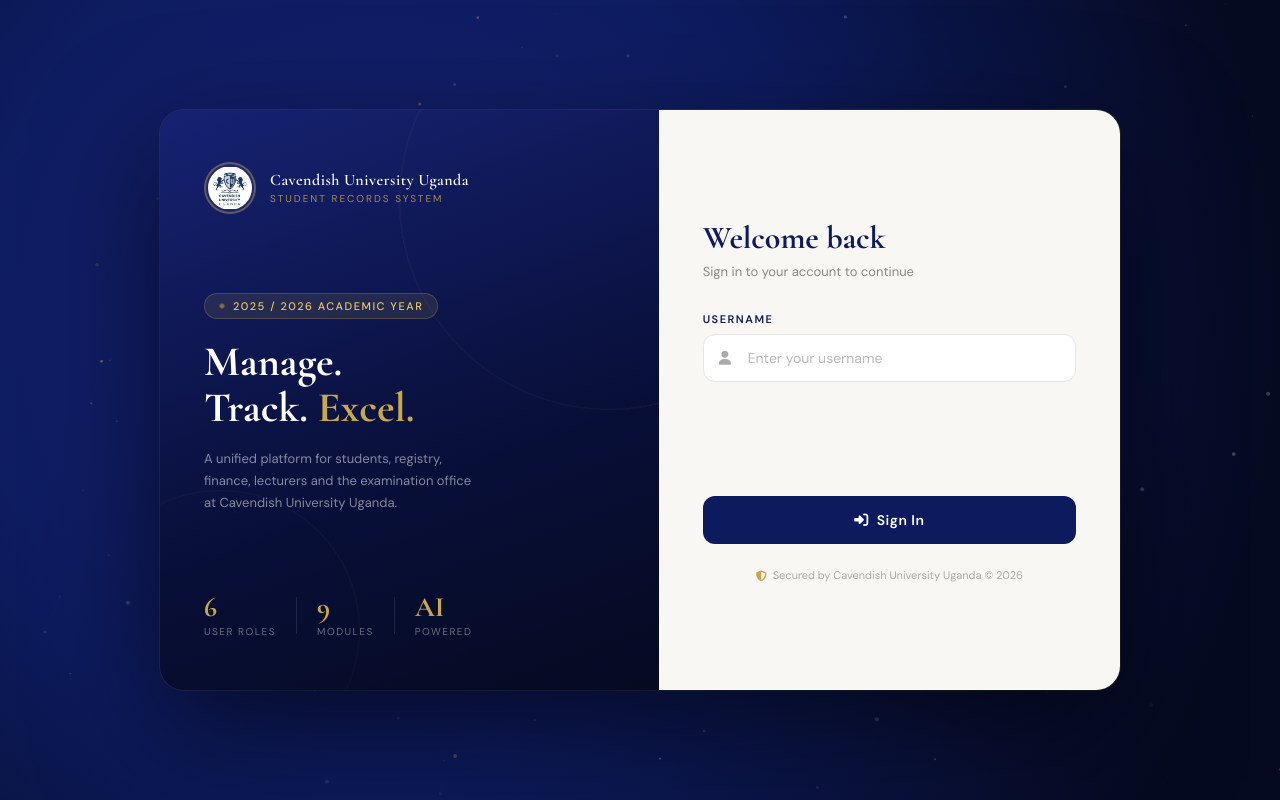
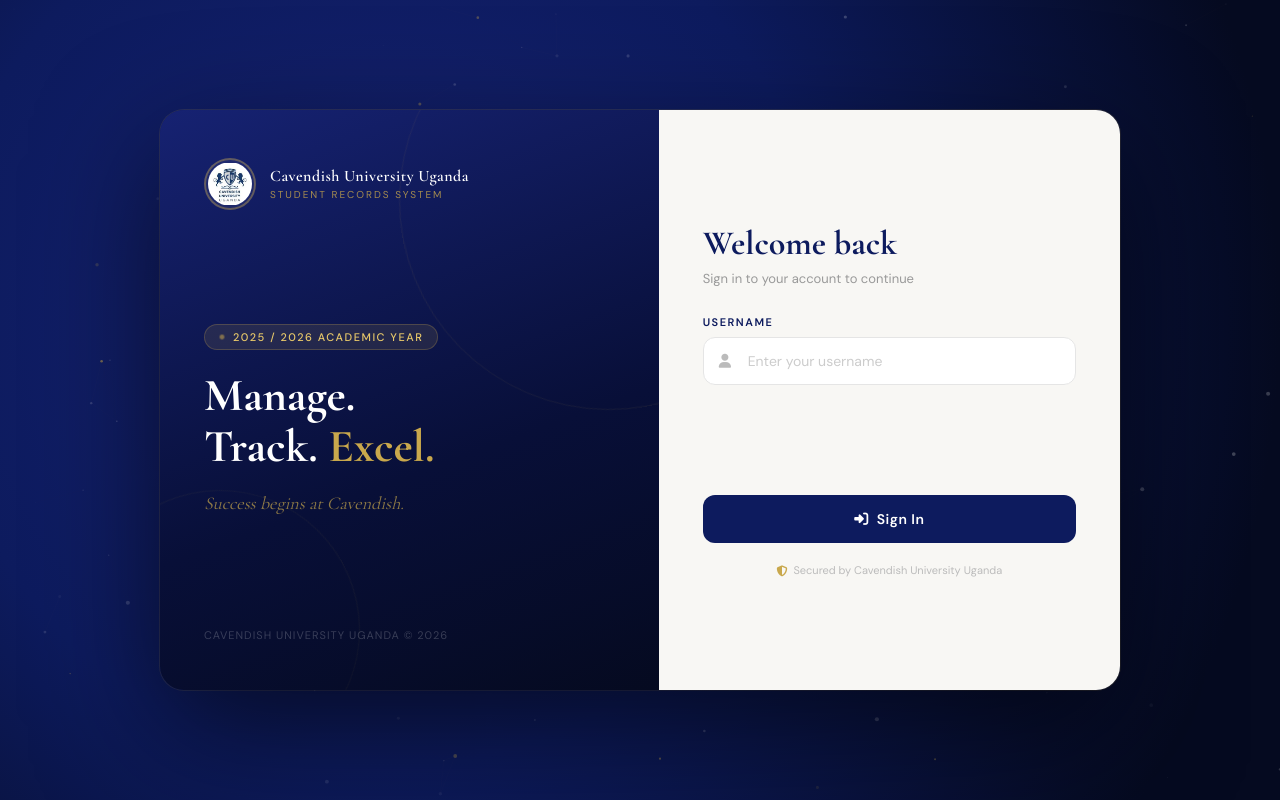
Before and after one commit to solexb166/university-sms-backend, a Django app: page / in a window 1280 px wide. Run offline with Django 5.2, Linux system fonts and the light colour scheme.

Commit message:
Refactor CSS styles and HTML structure in login page

```diff
--- a/templates/login.html
+++ b/templates/login.html
@@ -8,490 +8,155 @@
   <link rel="stylesheet" href="https://cdnjs.cloudflare.com/ajax/libs/font-awesome/6.4.0/css/all.min.css">
   <style>
     @import url('https://fonts.googleapis.com/css2?family=Cormorant+Garamond:wght@300;400;600;700&family=DM+Sans:wght@300;400;500;600&display=swap');
-
     *, *::before, *::after { box-sizing: border-box; margin: 0; padding: 0; }
-
     :root {
-      --navy: #0D1B5E;
-      --navy-deep: #080F38;
-      --navy-mid: #162272;
-      --gold: #C9A84C;
-      --gold-light: #E8C96A;
-      --gold-pale: #F5E4A8;
-      --white: #FFFFFF;
-      --off-white: #F8F7F4;
+      --navy: #0D1B5E; --navy-deep: #080F38; --navy-mid: #162272;
+      --gold: #C9A84C; --gold-light: #E8C96A; --off-white: #F8F7F4;
     }
-
-    html, body {
-      height: 100%;
-      overflow: hidden;
-    }
-
-    body {
-      font-family: 'DM Sans', sans-serif;
-      background: var(--navy-deep);
-      display: flex;
-      align-items: center;
-      justify-content: center;
-    }
-
-    /* ── CANVAS BACKGROUND ── */
-    canvas#bg {
-      position: fixed;
-      inset: 0;
-      width: 100%;
-      height: 100%;
-      z-index: 0;
-      opacity: 0;
-      animation: fadeInCanvas 2s ease 0.3s forwards;
-    }
+    html, body { height: 100%; overflow: hidden; }
+    body { font-family: 'DM Sans', sans-serif; background: var(--navy-deep); display: flex; align-items: center; justify-content: center; }
+    canvas#bg { position: fixed; inset: 0; width: 100%; height: 100%; z-index: 0; opacity: 0; animation: fadeInCanvas 2s ease 0.3s forwards; }
     @keyframes fadeInCanvas { to { opacity: 1; } }
-
-    /* ── SPLIT LAYOUT ── */
     .login-wrapper {
-      position: relative;
-      z-index: 10;
-      display: flex;
-      width: min(960px, 96vw);
-      min-height: min(580px, 95vh);
-      border-radius: 24px;
-      overflow: hidden;
+      position: relative; z-index: 10; display: flex;
+      width: min(960px, 96vw); height: min(580px, 90vh);
+      border-radius: 24px; overflow: hidden;
       box-shadow: 0 40px 120px rgba(0,0,0,0.6), 0 0 0 1px rgba(201,168,76,0.15);
-      opacity: 0;
-      transform: translateY(40px) scale(0.97);
+      opacity: 0; transform: translateY(40px) scale(0.97);
       animation: cardIn 0.9s cubic-bezier(0.16,1,0.3,1) 0.6s forwards;
     }
-    @keyframes cardIn {
-      to { opacity: 1; transform: translateY(0) scale(1); }
-    }
+    @keyframes cardIn { to { opacity: 1; transform: translateY(0) scale(1); } }
 
-    /* ── LEFT PANEL ── */
     .left-panel {
       flex: 1.1;
       background: linear-gradient(160deg, var(--navy-mid) 0%, var(--navy-deep) 60%, #050A20 100%);
-      padding: 52px 44px;
-      display: flex;
-      flex-direction: column;
-      justify-content: space-between;
-      position: relative;
-      overflow: hidden;
+      padding: 48px 44px; display: flex; flex-direction: column;
+      justify-content: space-between; position: relative; overflow: hidden;
     }
-
-    /* decorative circles */
     .left-panel::before {
-      content: '';
-      position: absolute;
-      width: 420px; height: 420px;
-      border-radius: 50%;
-      border: 1px solid rgba(201,168,76,0.08);
-      top: -120px; right: -160px;
-      animation: rotateSlow 30s linear infinite;
+      content: ''; position: absolute; width: 420px; height: 420px;
+      border-radius: 50%; border: 1px solid rgba(201,168,76,0.08);
+      top: -120px; right: -160px; animation: rotateSlow 30s linear infinite;
     }
     .left-panel::after {
-      content: '';
-      position: absolute;
-      width: 280px; height: 280px;
-      border-radius: 50%;
-      border: 1px solid rgba(201,168,76,0.06);
-      bottom: -80px; left: -80px;
-      animation: rotateSlow 20s linear infinite reverse;
+      content: ''; position: absolute; width: 280px; height: 280px;
+      border-radius: 50%; border: 1px solid rgba(201,168,76,0.06);
+      bottom: -80px; left: -80px; animation: rotateSlow 20s linear infinite reverse;
     }
     @keyframes rotateSlow { to { transform: rotate(360deg); } }
 
-    .left-top {
-      position: relative;
-      z-index: 2;
-    }
-
     .logo-wrap {
-      display: flex;
-      align-items: center;
-      gap: 14px;
-      opacity: 0;
-      transform: translateX(-20px);
+      display: flex; align-items: center; gap: 14px;
+      position: relative; z-index: 2;
+      opacity: 0; transform: translateX(-20px);
       animation: slideRight 0.7s ease 1.1s forwards;
     }
     @keyframes slideRight { to { opacity: 1; transform: translateX(0); } }
+    .logo-img { width: 52px; height: 52px; border-radius: 50%; border: 2px solid rgba(201,168,76,0.4); padding: 2px; background: rgba(255,255,255,0.05); object-fit: contain; }
+    .logo-text .uni-name { font-family: 'Cormorant Garamond', serif; font-size: 16px; font-weight: 600; color: white; letter-spacing: 0.5px; line-height: 1.2; display: block; }
+    .logo-text .uni-sub { font-size: 10px; color: rgba(201,168,76,0.8); letter-spacing: 2px; text-transform: uppercase; margin-top: 2px; display: block; }
 
-    .logo-img {
-      width: 52px; height: 52px;
-      border-radius: 50%;
-      border: 2px solid rgba(201,168,76,0.4);
-      padding: 2px;
-      background: rgba(255,255,255,0.05);
-      object-fit: contain;
+    .left-hero { position: relative; z-index: 2; }
+    .hero-label {
+      display: inline-flex; align-items: center; gap: 8px;
+      background: rgba(201,168,76,0.12); border: 1px solid rgba(201,168,76,0.25);
+      border-radius: 100px; padding: 5px 14px; margin-bottom: 20px;
+      opacity: 0; animation: fadeUp 0.6s ease 1.3s forwards;
     }
+    .hero-label span { font-size: 11px; color: var(--gold-light); letter-spacing: 1.5px; text-transform: uppercase; font-weight: 500; }
+    .dot { width: 6px; height: 6px; border-radius: 50%; background: var(--gold); animation: pulse 2s ease infinite; }
+    @keyframes pulse { 0%,100% { opacity:1; transform:scale(1); } 50% { opacity:0.5; transform:scale(0.8); } }
+    .hero-title { font-family: 'Cormorant Garamond', serif; font-size: 46px; font-weight: 700; color: white; line-height: 1.1; margin-bottom: 20px; opacity: 0; animation: fadeUp 0.6s ease 1.5s forwards; }
+    .hero-title em { font-style: normal; color: var(--gold); }
+    .hero-tagline { font-family: 'Cormorant Garamond', serif; font-size: 18px; font-weight: 400; font-style: italic; color: rgba(201,168,76,0.7); opacity: 0; animation: fadeUp 0.6s ease 1.7s forwards; }
+    @keyframes fadeUp { from { opacity:0; transform:translateY(16px); } to { opacity:1; transform:translateY(0); } }
 
-    .logo-text {
-      display: flex;
-      flex-direction: column;
-    }
-    .logo-text .uni-name {
-      font-family: 'Cormorant Garamond', serif;
-      font-size: 16px;
-      font-weight: 600;
-      color: var(--white);
-      letter-spacing: 0.5px;
-      line-height: 1.2;
-    }
-    .logo-text .uni-sub {
-      font-size: 10px;
-      color: rgba(201,168,76,0.8);
-      letter-spacing: 2px;
-      text-transform: uppercase;
-      margin-top: 2px;
-    }
+    .left-bottom { position: relative; z-index: 2; opacity: 0; animation: fadeUp 0.6s ease 1.9s forwards; }
+    .left-bottom p { font-size: 11px; color: rgba(255,255,255,0.2); letter-spacing: 1px; }
 
-    .left-hero {
-      position: relative;
-      z-index: 2;
-      padding: 20px 0;
-    }
+    .right-panel { flex: 1; background: var(--off-white); padding: 48px 44px; display: flex; flex-direction: column; justify-content: center; }
+    .form-header { margin-bottom: 28px; opacity: 0; animation: fadeUp 0.6s ease 1.2s forwards; }
+    .form-header h2 { font-family: 'Cormorant Garamond', serif; font-size: 34px; font-weight: 700; color: var(--navy); margin-bottom: 6px; }
+    .form-header p { font-size: 13px; color: #999; }
 
-    .hero-label {
-      display: inline-flex;
-      align-items: center;
-      gap: 8px;
-      background: rgba(201,168,76,0.12);
-      border: 1px solid rgba(201,168,76,0.25);
-      border-radius: 100px;
-      padding: 5px 14px;
-      margin-bottom: 20px;
-      opacity: 0;
-      animation: fadeUp 0.6s ease 1.3s forwards;
-    }
-    .hero-label span {
-      font-size: 11px;
-      color: var(--gold-light);
-      letter-spacing: 1.5px;
-      text-transform: uppercase;
-      font-weight: 500;
-    }
-    .hero-label .dot {
-      width: 6px; height: 6px;
-      border-radius: 50%;
-      background: var(--gold);
-      animation: pulse 2s ease infinite;
-    }
-    @keyframes pulse {
-      0%, 100% { opacity: 1; transform: scale(1); }
-      50% { opacity: 0.5; transform: scale(0.8); }
-    }
+    .messages { margin-bottom: 16px; opacity: 0; animation: fadeUp 0.4s ease 1.3s forwards; }
+    .msg-error { display: flex; align-items: center; gap: 10px; background: #FEF2F2; border: 1px solid #FECACA; border-left: 4px solid #EF4444; border-radius: 10px; padding: 12px 14px; font-size: 13px; color: #B91C1C; }
 
-    .hero-title {
-      font-family: 'Cormorant Garamond', serif;
-      font-size: 42px;
-      font-weight: 700;
-      color: var(--white);
-      line-height: 1.1;
-      margin-bottom: 16px;
-      opacity: 0;
-      animation: fadeUp 0.6s ease 1.5s forwards;
-    }
-    .hero-title em {
-      font-style: normal;
-      color: var(--gold);
-    }
-
-    .hero-desc {
-      font-size: 13px;
-      color: rgba(255,255,255,0.5);
-      line-height: 1.7;
-      max-width: 280px;
-      opacity: 0;
-      animation: fadeUp 0.6s ease 1.7s forwards;
-    }
-
-    @keyframes fadeUp {
-      to { opacity: 1; transform: translateY(0); }
-      from { opacity: 0; transform: translateY(16px); }
-    }
-
-    /* stats row */
-    .stats-row {
-      display: flex;
-      gap: 20px;
-      position: relative;
-      z-index: 2;
-      opacity: 0;
-      animation: fadeUp 0.6s ease 1.9s forwards;
-    }
-    .stat-item {
-      display: flex;
-      flex-direction: column;
-    }
-    .stat-item .num {
-      font-family: 'Cormorant Garamond', serif;
-      font-size: 28px;
-      font-weight: 700;
-      color: var(--gold);
-      line-height: 1;
-    }
-    .stat-item .lbl {
-      font-size: 10px;
-      color: rgba(255,255,255,0.4);
-      text-transform: uppercase;
-      letter-spacing: 1.5px;
-      margin-top: 4px;
-    }
-    .stat-div {
-      width: 1px;
-      background: rgba(255,255,255,0.1);
-      margin: 4px 0;
-    }
-
-    /* ── RIGHT PANEL ── */
-    .right-panel {
-      flex: 1;
-      background: var(--off-white);
-      padding: 52px 44px;
-      display: flex;
-      flex-direction: column;
-      justify-content: center;
-    }
-
-    .form-header {
-      margin-bottom: 32px;
-      opacity: 0;
-      animation: fadeUp 0.6s ease 1.2s forwards;
-    }
-    .form-header h2 {
-      font-family: 'Cormorant Garamond', serif;
-      font-size: 32px;
-      font-weight: 700;
-      color: var(--navy);
-      margin-bottom: 6px;
-    }
-    .form-header p {
-      font-size: 13px;
-      color: #888;
-    }
-
-    .form-group {
-      margin-bottom: 18px;
-      opacity: 0;
-    }
+    .form-group { margin-bottom: 16px; opacity: 0; }
     .form-group:nth-child(1) { animation: fadeUp 0.5s ease 1.4s forwards; }
     .form-group:nth-child(2) { animation: fadeUp 0.5s ease 1.55s forwards; }
+    .form-group label { display: block; font-size: 11px; font-weight: 600; color: var(--navy); text-transform: uppercase; letter-spacing: 1.5px; margin-bottom: 8px; }
 
-    .form-group label {
-      display: block;
-      font-size: 11px;
-      font-weight: 600;
-      color: var(--navy);
-      text-transform: uppercase;
-      letter-spacing: 1.5px;
-      margin-bottom: 8px;
-    }
+    .input-wrap { position: relative; }
+    .input-wrap i { position: absolute; left: 16px; top: 50%; transform: translateY(-50%); color: #bbb; font-size: 14px; transition: color 0.3s; pointer-events: none; z-index: 1; }
+    .input-wrap:focus-within i { color: var(--gold); }
+    .input-wrap input { width: 100%; padding: 14px 16px 14px 44px; background: white; border: 1.5px solid #E5E5E5; border-radius: 12px; font-family: 'DM Sans', sans-serif; font-size: 14px; color: var(--navy); transition: all 0.3s; outline: none; display: block; }
+    .input-wrap input:focus { border-color: var(--gold); box-shadow: 0 0 0 4px rgba(201,168,76,0.1); }
+    .input-wrap input::placeholder { color: #ccc; }
 
-    .input-wrap {
-      position: relative;
-    }
-    .input-wrap i {
-      position: absolute;
-      left: 16px;
-      top: 50%;
-      transform: translateY(-50%);
-      color: #aaa;
-      font-size: 14px;
-      transition: color 0.3s;
-      pointer-events: none;
-    }
-    .input-wrap input {
-      width: 100%;
-      padding: 14px 16px 14px 44px;
-      background: white;
-      border: 1.5px solid #E5E5E5;
-      border-radius: 12px;
-      font-family: 'DM Sans', sans-serif;
-      font-size: 14px;
-      color: var(--navy);
-      transition: all 0.3s;
-      outline: none;
-    }
-    .input-wrap input:focus {
-      border-color: var(--gold);
-      box-shadow: 0 0 0 4px rgba(201,168,76,0.1);
-    }
-    .input-wrap input:focus + i,
-    .input-wrap input:focus ~ i {
-      color: var(--gold);
-    }
-    .input-wrap input:focus ~ .input-wrap i { color: var(--gold); }
-    .input-wrap:focus-within i { color: var(--gold); }
-
-    .input-wrap input::placeholder { color: #bbb; }
-
-    /* messages */
-    .messages {
-      margin-bottom: 16px;
-      opacity: 0;
-      animation: fadeUp 0.4s ease 1.3s forwards;
-    }
-    .msg-error {
-      display: flex;
-      align-items: center;
-      gap: 10px;
-      background: #FEF2F2;
-      border: 1px solid #FECACA;
-      border-left: 4px solid #EF4444;
-      border-radius: 10px;
-      padding: 12px 14px;
-      font-size: 13px;
-      color: #B91C1C;
-    }
-
-    .btn-login {
-      width: 100%;
-      padding: 15px;
-      background: var(--navy);
-      color: white;
-      border: none;
-      border-radius: 12px;
-      font-family: 'DM Sans', sans-serif;
-      font-size: 14px;
-      font-weight: 600;
-      cursor: pointer;
-      letter-spacing: 0.5px;
-      transition: all 0.3s;
-      position: relative;
-      overflow: hidden;
-      margin-top: 8px;
-      opacity: 0;
-      animation: fadeUp 0.5s ease 1.7s forwards;
-    }
-    .btn-login::before {
-      content: '';
-      position: absolute;
-      inset: 0;
-      background: linear-gradient(135deg, var(--navy-mid), var(--gold));
-      opacity: 0;
-      transition: opacity 0.4s;
-    }
+    .btn-login { width: 100%; padding: 15px; background: var(--navy); color: white; border: none; border-radius: 12px; font-family: 'DM Sans', sans-serif; font-size: 14px; font-weight: 600; cursor: pointer; letter-spacing: 0.5px; transition: all 0.3s; position: relative; overflow: hidden; margin-top: 8px; opacity: 0; animation: fadeUp 0.5s ease 1.7s forwards; }
+    .btn-login::before { content: ''; position: absolute; inset: 0; background: linear-gradient(135deg, var(--navy-mid), var(--gold)); opacity: 0; transition: opacity 0.4s; }
     .btn-login:hover::before { opacity: 1; }
     .btn-login:hover { transform: translateY(-2px); box-shadow: 0 8px 24px rgba(13,27,94,0.35); }
     .btn-login:active { transform: translateY(0); }
     .btn-login span { position: relative; z-index: 1; }
+    .ripple { position: absolute; border-radius: 50%; background: rgba(255,255,255,0.3); transform: scale(0); animation: rippleAnim 0.6s linear; pointer-events: none; }
+    @keyframes rippleAnim { to { transform: scale(4); opacity: 0; } }
 
-    /* ripple */
-    .ripple {
-      position: absolute;
-      border-radius: 50%;
-      background: rgba(255,255,255,0.3);
-      transform: scale(0);
-      animation: rippleAnim 0.6s linear;
-      pointer-events: none;
-    }
-    @keyframes rippleAnim {
-      to { transform: scale(4); opacity: 0; }
-    }
-
-    .form-footer {
-      margin-top: 24px;
-      text-align: center;
-      opacity: 0;
-      animation: fadeUp 0.5s ease 1.9s forwards;
-    }
-    .form-footer p {
-      font-size: 11px;
-      color: #aaa;
-      display: flex;
-      align-items: center;
-      justify-content: center;
-      gap: 6px;
-    }
+    .form-footer { margin-top: 20px; text-align: center; opacity: 0; animation: fadeUp 0.5s ease 1.9s forwards; }
+    .form-footer p { font-size: 11px; color: #bbb; display: flex; align-items: center; justify-content: center; gap: 6px; }
     .form-footer i { color: var(--gold); }
 
-    /* loading state */
     .btn-login.loading span { opacity: 0; }
-    .btn-login.loading::after {
-      content: '';
-      position: absolute;
-      width: 20px; height: 20px;
-      border: 2px solid rgba(255,255,255,0.3);
-      border-top-color: white;
-      border-radius: 50%;
-      animation: spin 0.7s linear infinite;
-      top: 50%; left: 50%;
-      transform: translate(-50%, -50%);
-      z-index: 2;
-    }
+    .btn-login.loading::after { content: ''; position: absolute; width: 20px; height: 20px; border: 2px solid rgba(255,255,255,0.3); border-top-color: white; border-radius: 50%; animation: spin 0.7s linear infinite; top: 50%; left: 50%; transform: translate(-50%, -50%); z-index: 2; }
     @keyframes spin { to { transform: translate(-50%, -50%) rotate(360deg); } }
 
-    /* mobile */
     @media (max-width: 640px) {
-      .login-wrapper { flex-direction: column; min-height: auto; border-radius: 20px; }
-      .left-panel { padding: 32px 28px; }
-      .hero-title { font-size: 30px; }
-      .hero-desc, .stats-row { display: none; }
-      .right-panel { padding: 32px 28px; }
+      html, body { height: auto; overflow-y: auto; }
+      body { align-items: flex-start; }
+      .login-wrapper { flex-direction: column; width: 100%; height: auto; min-height: 100vh; border-radius: 0; }
+      .left-panel { padding: 32px 28px 28px; }
+      .hero-title { font-size: 32px; }
+      .right-panel { padding: 32px 28px 48px; }
+      .form-header h2 { font-size: 28px; }
     }
   </style>
 </head>
 <body>
-
 <canvas id="bg"></canvas>
-
 <div class="login-wrapper">
-  <!-- LEFT -->
   <div class="left-panel">
-    <div class="left-top">
-      <div class="logo-wrap">
-        <img src="{% static 'images/logo.png' %}" alt="CUU Logo" class="logo-img">
-        <div class="logo-text">
-          <span class="uni-name">Cavendish University Uganda</span>
-          <span class="uni-sub">Student Records System</span>
-        </div>
+    <div class="logo-wrap">
+      <img src="{% static 'images/logo.png' %}" alt="CUU Logo" class="logo-img">
+      <div class="logo-text">
+        <span class="uni-name">Cavendish University Uganda</span>
+        <span class="uni-sub">Student Records System</span>
       </div>
     </div>
-
     <div class="left-hero">
       <div class="hero-label">
         <div class="dot"></div>
         <span>2025 / 2026 Academic Year</span>
       </div>
       <h1 class="hero-title">Manage.<br>Track. <em>Excel.</em></h1>
-      <p class="hero-desc">
-        A unified platform for students, registry, finance, lecturers and the examination office at Cavendish University Uganda.
-      </p>
+      <p class="hero-tagline">Success begins at Cavendish.</p>
     </div>
-
-    <div class="stats-row">
-      <div class="stat-item">
-        <span class="num">6</span>
-        <span class="lbl">User Roles</span>
-      </div>
-      <div class="stat-div"></div>
-      <div class="stat-item">
-        <span class="num">9</span>
-        <span class="lbl">Modules</span>
-      </div>
-      <div class="stat-div"></div>
-      <div class="stat-item">
-        <span class="num">AI</span>
-        <span class="lbl">Powered</span>
-      </div>
+    <div class="left-bottom">
+      <p>CAVENDISH UNIVERSITY UGANDA &copy; {{ current_year }}</p>
     </div>
   </div>
-
-  <!-- RIGHT -->
   <div class="right-panel">
     <div class="form-header">
       <h2>Welcome back</h2>
       <p>Sign in to your account to continue</p>
     </div>
-
     {% if messages %}
     <div class="messages">
       {% for message in messages %}
-      <div class="msg-error">
-        <i class="fas fa-exclamation-circle"></i>
-        {{ message }}
-      </div>
+      <div class="msg-error"><i class="fas fa-exclamation-circle"></i>{{ message }}</div>
       {% endfor %}
     </div>
     {% endif %}
-
     <form method="post" id="loginForm">
       {% csrf_token %}
       <div class="form-group">
@@ -512,105 +177,54 @@
         <span><i class="fas fa-sign-in-alt" style="margin-right:8px;"></i>Sign In</span>
       </button>
     </form>
-
     <div class="form-footer">
-      <p><i class="fas fa-shield-alt"></i> Secured by Cavendish University Uganda &copy; {{ current_year }}</p>
+      <p><i class="fas fa-shield-alt"></i> Secured by Cavendish University Uganda</p>
     </div>
   </div>
 </div>
-
 <script>
-// ── PARTICLE CANVAS ──────────────────────────────────────────
 const canvas = document.getElementById('bg');
 const ctx = canvas.getContext('2d');
 let W, H, particles = [];
-
-function resize() {
-  W = canvas.width = window.innerWidth;
-  H = canvas.height = window.innerHeight;
-}
+function resize() { W = canvas.width = window.innerWidth; H = canvas.height = window.innerHeight; }
 resize();
 window.addEventListener('resize', resize);
-
 class Particle {
   constructor() { this.reset(); }
-  reset() {
-    this.x = Math.random() * W;
-    this.y = Math.random() * H;
-    this.r = Math.random() * 1.8 + 0.3;
-    this.vx = (Math.random() - 0.5) * 0.3;
-    this.vy = (Math.random() - 0.5) * 0.3;
-    this.alpha = Math.random() * 0.5 + 0.1;
-    this.gold = Math.random() > 0.85;
-  }
-  update() {
-    this.x += this.vx;
-    this.y += this.vy;
-    if (this.x < 0 || this.x > W || this.y < 0 || this.y > H) this.reset();
-  }
-  draw() {
-    ctx.beginPath();
-    ctx.arc(this.x, this.y, this.r, 0, Math.PI * 2);
-    ctx.fillStyle = this.gold
-      ? `rgba(201,168,76,${this.alpha})`
-      : `rgba(255,255,255,${this.alpha * 0.4})`;
-    ctx.fill();
-  }
+  reset() { this.x = Math.random()*W; this.y = Math.random()*H; this.r = Math.random()*1.8+0.3; this.vx = (Math.random()-0.5)*0.3; this.vy = (Math.random()-0.5)*0.3; this.alpha = Math.random()*0.5+0.1; this.gold = Math.random()>0.85; }
+  update() { this.x+=this.vx; this.y+=this.vy; if(this.x<0||this.x>W||this.y<0||this.y>H) this.reset(); }
+  draw() { ctx.beginPath(); ctx.arc(this.x,this.y,this.r,0,Math.PI*2); ctx.fillStyle = this.gold ? `rgba(201,168,76,${this.alpha})` : `rgba(255,255,255,${this.alpha*0.4})`; ctx.fill(); }
 }
-
-for (let i = 0; i < 120; i++) particles.push(new Particle());
-
-// connect nearby particles
+for(let i=0;i<120;i++) particles.push(new Particle());
 function drawConnections() {
-  for (let i = 0; i < particles.length; i++) {
-    for (let j = i + 1; j < particles.length; j++) {
-      const dx = particles[i].x - particles[j].x;
-      const dy = particles[i].y - particles[j].y;
-      const dist = Math.sqrt(dx*dx + dy*dy);
-      if (dist < 100) {
-        ctx.beginPath();
-        ctx.moveTo(particles[i].x, particles[i].y);
-        ctx.lineTo(particles[j].x, particles[j].y);
-        ctx.strokeStyle = `rgba(201,168,76,${0.04 * (1 - dist/100)})`;
-        ctx.lineWidth = 0.5;
-        ctx.stroke();
-      }
+  for(let i=0;i<particles.length;i++) {
+    for(let j=i+1;j<particles.length;j++) {
+      const dx=particles[i].x-particles[j].x, dy=particles[i].y-particles[j].y, dist=Math.sqrt(dx*dx+dy*dy);
+      if(dist<100) { ctx.beginPath(); ctx.moveTo(particles[i].x,particles[i].y); ctx.lineTo(particles[j].x,particles[j].y); ctx.strokeStyle=`rgba(201,168,76,${0.04*(1-dist/100)})`; ctx.lineWidth=0.5; ctx.stroke(); }
     }
   }
 }
-
 function animate() {
-  ctx.clearRect(0, 0, W, H);
-
-  // background gradient
-  const grad = ctx.createRadialGradient(W*0.3, H*0.4, 0, W*0.3, H*0.4, W*0.7);
-  grad.addColorStop(0, '#162272');
-  grad.addColorStop(0.5, '#0D1B5E');
-  grad.addColorStop(1, '#050A20');
-  ctx.fillStyle = grad;
-  ctx.fillRect(0, 0, W, H);
-
+  ctx.clearRect(0,0,W,H);
+  const grad=ctx.createRadialGradient(W*0.3,H*0.4,0,W*0.3,H*0.4,W*0.7);
+  grad.addColorStop(0,'#162272'); grad.addColorStop(0.5,'#0D1B5E'); grad.addColorStop(1,'#050A20');
+  ctx.fillStyle=grad; ctx.fillRect(0,0,W,H);
   drawConnections();
-  particles.forEach(p => { p.update(); p.draw(); });
+  particles.forEach(p=>{p.update();p.draw();});
   requestAnimationFrame(animate);
 }
 animate();
-
-// ── RIPPLE EFFECT ────────────────────────────────────────────
-document.getElementById('loginBtn').addEventListener('click', function(e) {
-  const rect = this.getBoundingClientRect();
-  const ripple = document.createElement('span');
-  ripple.className = 'ripple';
-  const size = Math.max(rect.width, rect.height);
-  ripple.style.width = ripple.style.height = size + 'px';
-  ripple.style.left = (e.clientX - rect.left - size/2) + 'px';
-  ripple.style.top = (e.clientY - rect.top - size/2) + 'px';
+document.getElementById('loginBtn').addEventListener('click',function(e){
+  const rect=this.getBoundingClientRect(), ripple=document.createElement('span');
+  ripple.className='ripple';
+  const size=Math.max(rect.width,rect.height);
+  ripple.style.width=ripple.style.height=size+'px';
+  ripple.style.left=(e.clientX-rect.left-size/2)+'px';
+  ripple.style.top=(e.clientY-rect.top-size/2)+'px';
   this.appendChild(ripple);
-  setTimeout(() => ripple.remove(), 600);
+  setTimeout(()=>ripple.remove(),600);
 });
-
-// ── LOADING STATE ─────────────────────────────────────────────
-document.getElementById('loginForm').addEventListener('submit', function() {
+document.getElementById('loginForm').addEventListener('submit',function(){
   document.getElementById('loginBtn').classList.add('loading');
 });
 </script>
```
